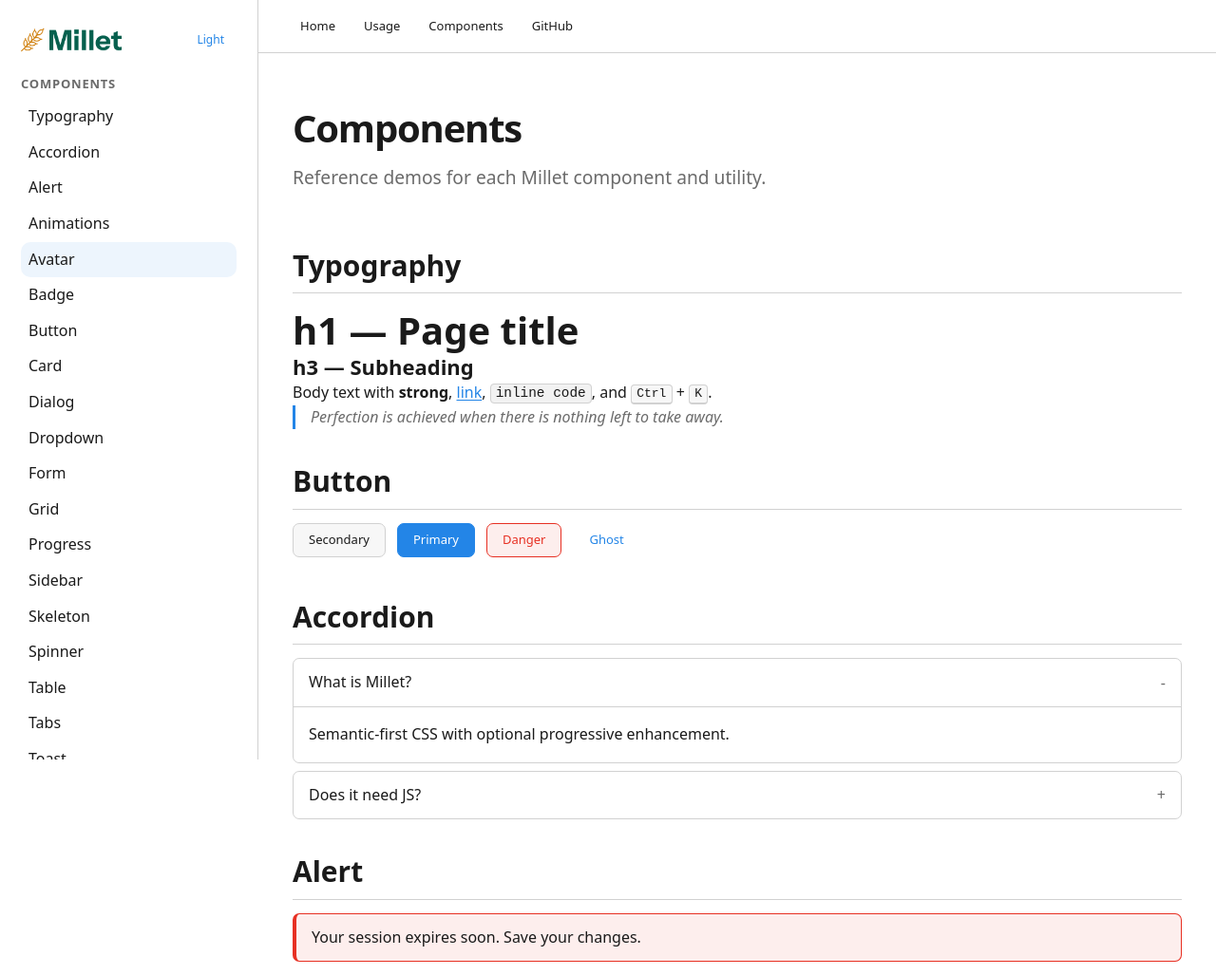
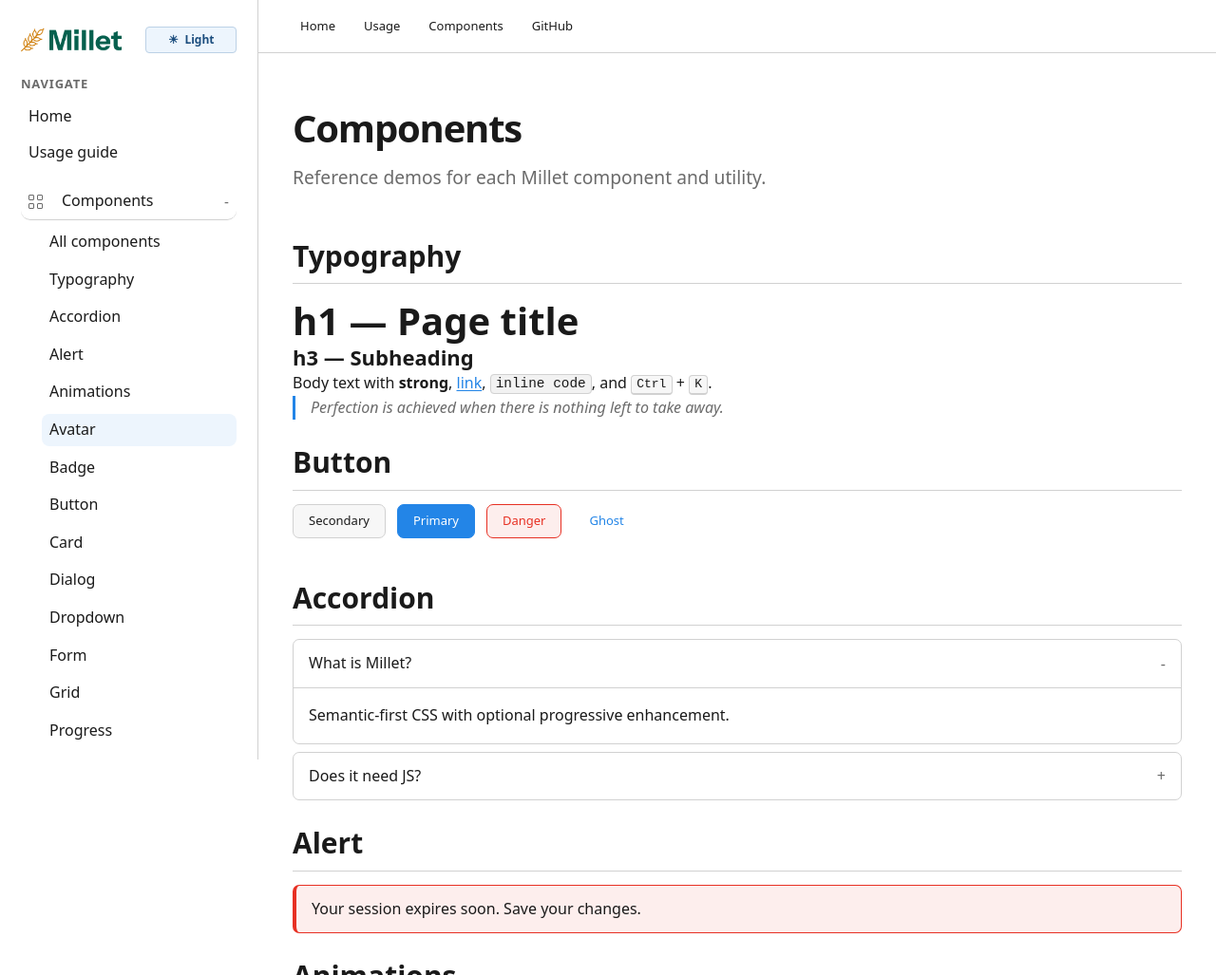
Before and after one commit to Maddoxx88/millet, a website: page docs/components.html in a window 1280 px wide. Shown: the top 1027 px of the page at 95% size. Drawn offline with Linux system fonts and the light colour scheme.

Commit message:
fix: components section

```diff
--- a/docs/chrome.css
+++ b/docs/chrome.css
@@ -9,12 +9,19 @@
 
 :root[data-theme="light"] {
   color-scheme: light;
+  --ml-accent: hsl(210 80% 52%);
+  --ml-accent-hover: hsl(210 80% 44%);
+  --ml-accent-muted: hsl(210 80% 96%);
+  --ml-text-on-accent: hsl(0 0% 100%);
   --ml-bg: hsl(0 0% 100%);
   --ml-bg-raised: hsl(0 0% 97%);
   --ml-bg-sunken: hsl(0 0% 95%);
   --ml-text: hsl(0 0% 10%);
   --ml-text-muted: hsl(0 0% 42%);
   --ml-border: hsl(0 0% 82%);
+  --ml-danger-muted: hsl(4 80% 96%);
+  --ml-success-muted: hsl(142 60% 95%);
+  --ml-warning-muted: hsl(38 90% 95%);
 }
 
 :root[data-theme="dark"] {
@@ -97,6 +104,31 @@ body {
 
 .docs-theme-toggle {
   font-size: var(--ml-text-sm);
+  min-width: 96px;
+  justify-content: center;
+  gap: 6px;
+  border-color: var(--ml-border);
+  background: var(--ml-bg-raised);
+  font-weight: 600;
+}
+
+.docs-theme-toggle .docs-theme-icon {
+  display: inline-block;
+  width: 1em;
+  text-align: center;
+  line-height: 1;
+}
+
+:root[data-theme="light"] .docs-theme-toggle {
+  background: hsl(210 80% 96%);
+  border-color: hsl(210 45% 82%);
+  color: hsl(210 65% 30%);
+}
+
+:root[data-theme="dark"] .docs-theme-toggle {
+  background: hsl(0 0% 14%);
+  border-color: hsl(0 0% 34%);
+  color: hsl(0 0% 98%);
 }
 
 .docs-nav {
@@ -125,6 +157,79 @@ body {
 .docs-nav a[aria-current="page"] {
   background: var(--ml-accent-muted);
   color: var(--ml-text);
+}
+
+.docs-nav-collapsible {
+  border: 0;
+  background: transparent;
+}
+
+.docs-nav-collapsible summary {
+  list-style: none;
+  cursor: pointer;
+  padding: 6px 8px;
+  font-size: inherit;
+  font-weight: 400;
+  color: var(--ml-text);
+  display: flex;
+  align-items: center;
+  justify-content: space-between;
+  border-radius: 10px;
+}
+
+.docs-nav-collapsible summary::-webkit-details-marker {
+  display: none;
+}
+
+.docs-nav-collapsible summary::after {
+  content: '^';
+  color: var(--ml-text-muted);
+  font-size: 0.95rem;
+  line-height: 1;
+  margin-left: 8px;
+  transform: rotate(180deg) translateY(1px);
+  transform-origin: center;
+  display: inline-block;
+}
+
+.docs-nav-collapsible[open] summary::after {
+  transform: none;
+}
+
+.docs-nav-summary-main {
+  display: inline-flex;
+  align-items: center;
+  gap: 20px;
+}
+
+.docs-nav-section-icon {
+  display: inline-grid;
+  grid-template-columns: repeat(2, 6px);
+  gap: 3px;
+}
+
+.docs-nav-section-icon i {
+  display: block;
+  width: 6px;
+  height: 6px;
+  border: 1px solid var(--ml-text-muted);
+  border-radius: 1px;
+}
+
+.docs-nav-collapsible > div {
+  display: grid;
+  gap: 6px;
+  padding: 6px 0 4px 22px;
+}
+
+.docs-nav-collapsible > div a {
+  padding: 4px 8px;
+  border-radius: 8px;
+  font-size: inherit;
+}
+
+.docs-nav-collapsible summary:hover {
+  background: var(--ml-bg-raised);
 }
 
 .docs-main {
--- a/docs/components.html
+++ b/docs/components.html
@@ -23,7 +23,21 @@
 
     <nav class="docs-nav" aria-label="Docs navigation">
       <div class="docs-nav-group">
-        <h6>Components</h6>
+        <h6>Navigate</h6>
+        <a href="./index.html">Home</a>
+        <a href="./usage.html">Usage guide</a>
+      </div>
+      <details class="docs-nav-collapsible" open>
+        <summary>
+          <span class="docs-nav-summary-main">
+            <span class="docs-nav-section-icon" aria-hidden="true">
+              <i></i><i></i><i></i><i></i>
+            </span>
+            <span>Components</span>
+          </span>
+        </summary>
+        <div>
+          <a href="#top">All components</a>
           <a href="#typography">Typography</a>
           <a href="#accordion">Accordion</a>
           <a href="#alert">Alert</a>
@@ -46,11 +60,11 @@
           <a href="#tooltip">Tooltip</a>
           <a href="#utilities">Utilities</a>
         </div>
-
+      </details>
       <div class="docs-nav-group">
-        <h6>Explore</h6>
-        <a href="./index.html">Home</a>
-        <a href="./usage.html">Usage</a>
+        <h6>Project</h6>
+        <a href="https://github.com/Maddoxx88/millet" target="_blank" rel="noreferrer">GitHub</a>
+        <a href="https://www.npmjs.com/package/@sshirke/millet" target="_blank" rel="noreferrer">npm</a>
       </div>
     </nav>
   </aside>
--- a/docs/docs.js
+++ b/docs/docs.js
@@ -14,8 +14,11 @@ function applyTheme(mode) {
 function setButtonLabel(btn, mode) {
   const current = mode[0].toUpperCase() + mode.slice(1);
   const next = mode === 'light' ? 'Dark' : 'Light';
+  const icon = mode === 'light' ? '☀' : '☾';
   btn.setAttribute('aria-label', `Current theme: ${current}. Switch to ${next}.`);
-  btn.textContent = current;
+  btn.setAttribute('title', `Switch to ${next} mode`);
+  btn.dataset.mode = mode;
+  btn.innerHTML = `<span aria-hidden="true" class="docs-theme-icon">${icon}</span><span>${current}</span>`;
 }
 
 function cycleTheme(mode) {
--- a/docs/styles.css
+++ b/docs/styles.css
@@ -120,7 +120,7 @@ h4 { font-size: 1.125rem; }
 h5 { font-size: 1rem; }
 h6 { font-size: var(--ml-text-sm); text-transform: uppercase; letter-spacing: 0.06em; }
 
-p { max-width: 100ch; }
+p { max-width: 70ch; }
 
 a {
   color: var(--ml-accent);
@@ -1056,12 +1056,19 @@ meter {
 
 :root[data-theme="light"] {
   color-scheme: light;
+  --ml-accent: hsl(210 80% 52%);
+  --ml-accent-hover: hsl(210 80% 44%);
+  --ml-accent-muted: hsl(210 80% 96%);
+  --ml-text-on-accent: hsl(0 0% 100%);
   --ml-bg: hsl(0 0% 100%);
   --ml-bg-raised: hsl(0 0% 97%);
   --ml-bg-sunken: hsl(0 0% 95%);
   --ml-text: hsl(0 0% 10%);
   --ml-text-muted: hsl(0 0% 42%);
   --ml-border: hsl(0 0% 82%);
+  --ml-danger-muted: hsl(4 80% 96%);
+  --ml-success-muted: hsl(142 60% 95%);
+  --ml-warning-muted: hsl(38 90% 95%);
 }
 
 :root[data-theme="dark"] {
@@ -1144,6 +1151,31 @@ body {
 
 .docs-theme-toggle {
   font-size: var(--ml-text-sm);
+  min-width: 96px;
+  justify-content: center;
+  gap: 6px;
+  border-color: var(--ml-border);
+  background: var(--ml-bg-raised);
+  font-weight: 600;
+}
+
+.docs-theme-toggle .docs-theme-icon {
+  display: inline-block;
+  width: 1em;
+  text-align: center;
+  line-height: 1;
+}
+
+:root[data-theme="light"] .docs-theme-toggle {
+  background: hsl(210 80% 96%);
+  border-color: hsl(210 45% 82%);
+  color: hsl(210 65% 30%);
+}
+
+:root[data-theme="dark"] .docs-theme-toggle {
+  background: hsl(0 0% 14%);
+  border-color: hsl(0 0% 34%);
+  color: hsl(0 0% 98%);
 }
 
 .docs-nav {
@@ -1172,6 +1204,79 @@ body {
 .docs-nav a[aria-current="page"] {
   background: var(--ml-accent-muted);
   color: var(--ml-text);
+}
+
+.docs-nav-collapsible {
+  border: 0;
+  background: transparent;
+}
+
+.docs-nav-collapsible summary {
+  list-style: none;
+  cursor: pointer;
+  padding: 6px 8px;
+  font-size: inherit;
+  font-weight: 400;
+  color: var(--ml-text);
+  display: flex;
+  align-items: center;
+  justify-content: space-between;
+  border-radius: 10px;
+}
+
+.docs-nav-collapsible summary::-webkit-details-marker {
+  display: none;
+}
+
+.docs-nav-collapsible summary::after {
+  content: '^';
+  color: var(--ml-text-muted);
+  font-size: 0.95rem;
+  line-height: 1;
+  margin-left: 8px;
+  transform: rotate(180deg) translateY(1px);
+  transform-origin: center;
+  display: inline-block;
+}
+
+.docs-nav-collapsible[open] summary::after {
+  transform: none;
+}
+
+.docs-nav-summary-main {
+  display: inline-flex;
+  align-items: center;
+  gap: 20px;
+}
+
+.docs-nav-section-icon {
+  display: inline-grid;
+  grid-template-columns: repeat(2, 6px);
+  gap: 3px;
+}
+
+.docs-nav-section-icon i {
+  display: block;
+  width: 6px;
+  height: 6px;
+  border: 1px solid var(--ml-text-muted);
+  border-radius: 1px;
+}
+
+.docs-nav-collapsible > div {
+  display: grid;
+  gap: 6px;
+  padding: 6px 0 4px 22px;
+}
+
+.docs-nav-collapsible > div a {
+  padding: 4px 8px;
+  border-radius: 8px;
+  font-size: inherit;
+}
+
+.docs-nav-collapsible summary:hover {
+  background: var(--ml-bg-raised);
 }
 
 .docs-main {
@@ -1339,7 +1444,7 @@ body {
 }
 
 .docs-section {
-  margin-top: 20px;
+  margin-top: 10px;
   padding-top: 16px;
 }
 
```
Also changed, not shown: docs/index.html (+8 -10 lines), docs/usage.html (+7 -8 lines). Lines whose indentation alone changed are shown as unchanged.
